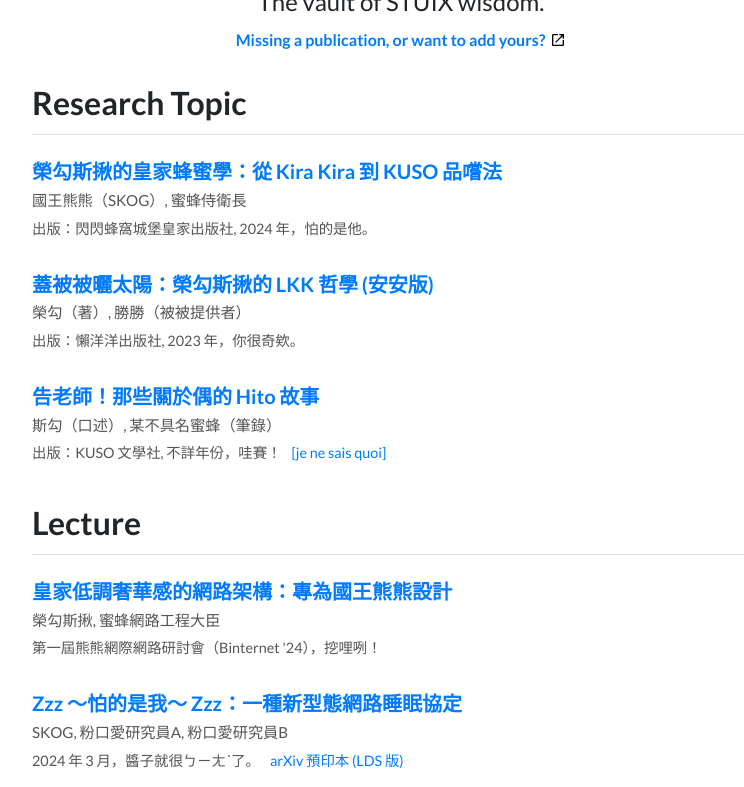
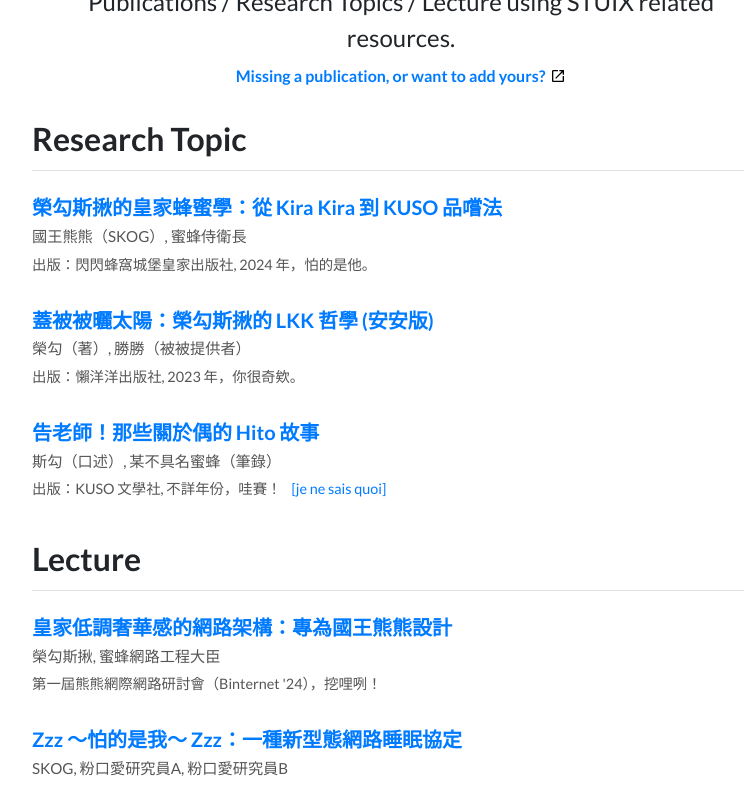
Before and after one commit to STU-IX/stuix.io, a Nuxt app: page /publications in a window 1280 px wide. Shown: the top 787 px of the page, without its empty margins (239-983 px from the left). Built offline with nearby package versions, Linux system fonts and the light colour scheme; what vue-konami would draw is missing.

Commit message:
Updated Desc for Publication Page

```diff
--- a/pages/publications.vue
+++ b/pages/publications.vue
@@ -1,7 +1,7 @@
 <template>
   <div class="container publications-page">
     <p class="sub-title">
-      The vault of STUIX wisdom.
+      Publications / Research Topics / Lecture using STUIX related resources.
     </p>
     <div class="pub-layout">
       <p>
```
